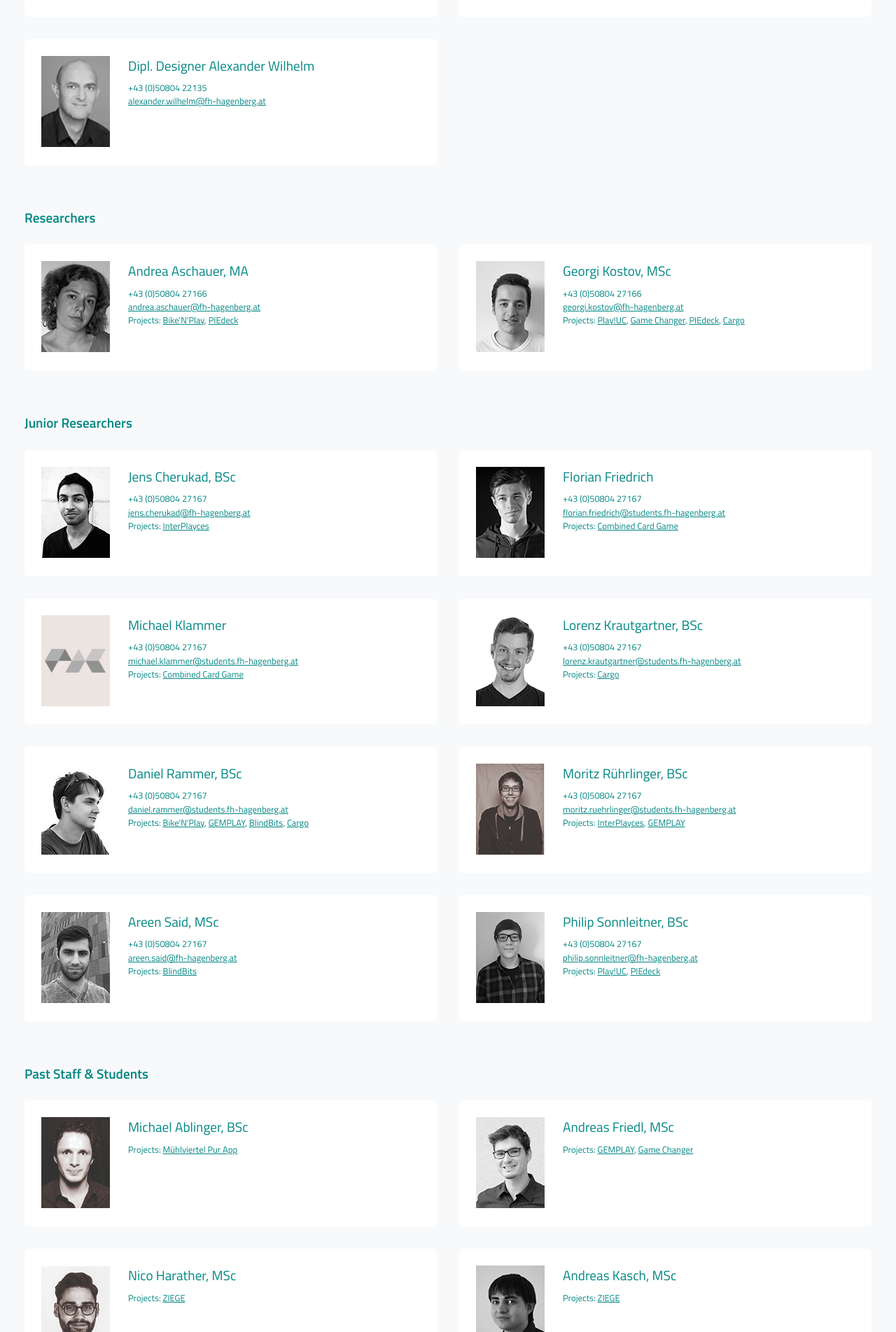
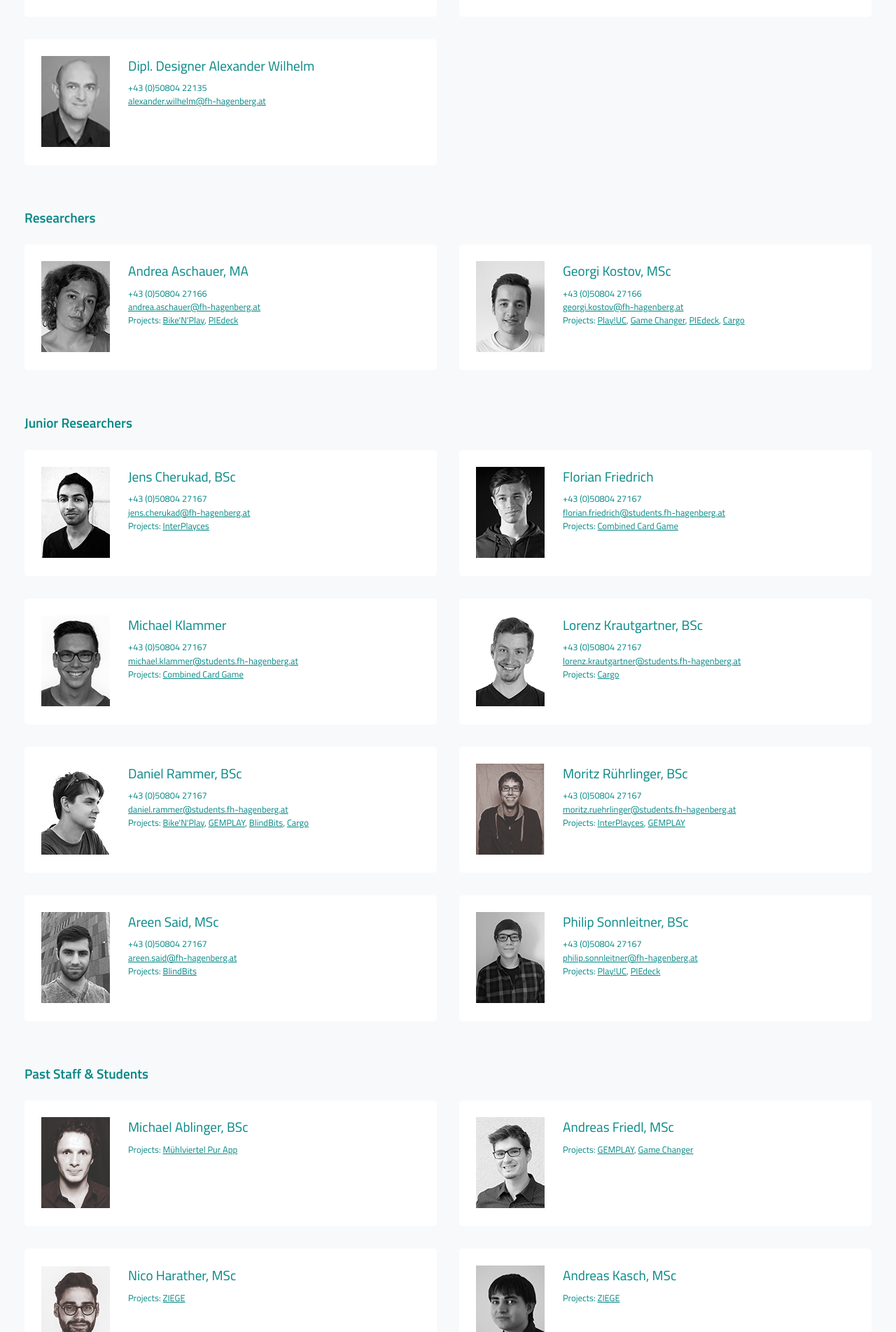
Before and after one commit to Playful-Interactive-Environments/pie-lab.at, a Jekyll site: the page built from _pages/people.html, in a window 1280 px wide. Shown: the part 803-2706 px from the top of the page at 70% size. Built offline with Jekyll 4.4.1, drawn with Linux system fonts in a browser that asks for light colours.

Commit message:
Added photo of Michael Klammer

```diff
--- a/_data/people.yml
+++ b/_data/people.yml
@@ -77,7 +77,7 @@
 
 - name: Michael Klammer
   group: 4
-  photo: default.jpg
+  photo: michael-klammer.jpg
   phone: +43 (0)50804 27167
   email: michael.klammer@students.fh-hagenberg.at
   projects: [Combined Card Game]
```
Also changed, not shown: assets/people/michael-klammer.jpg (added).
